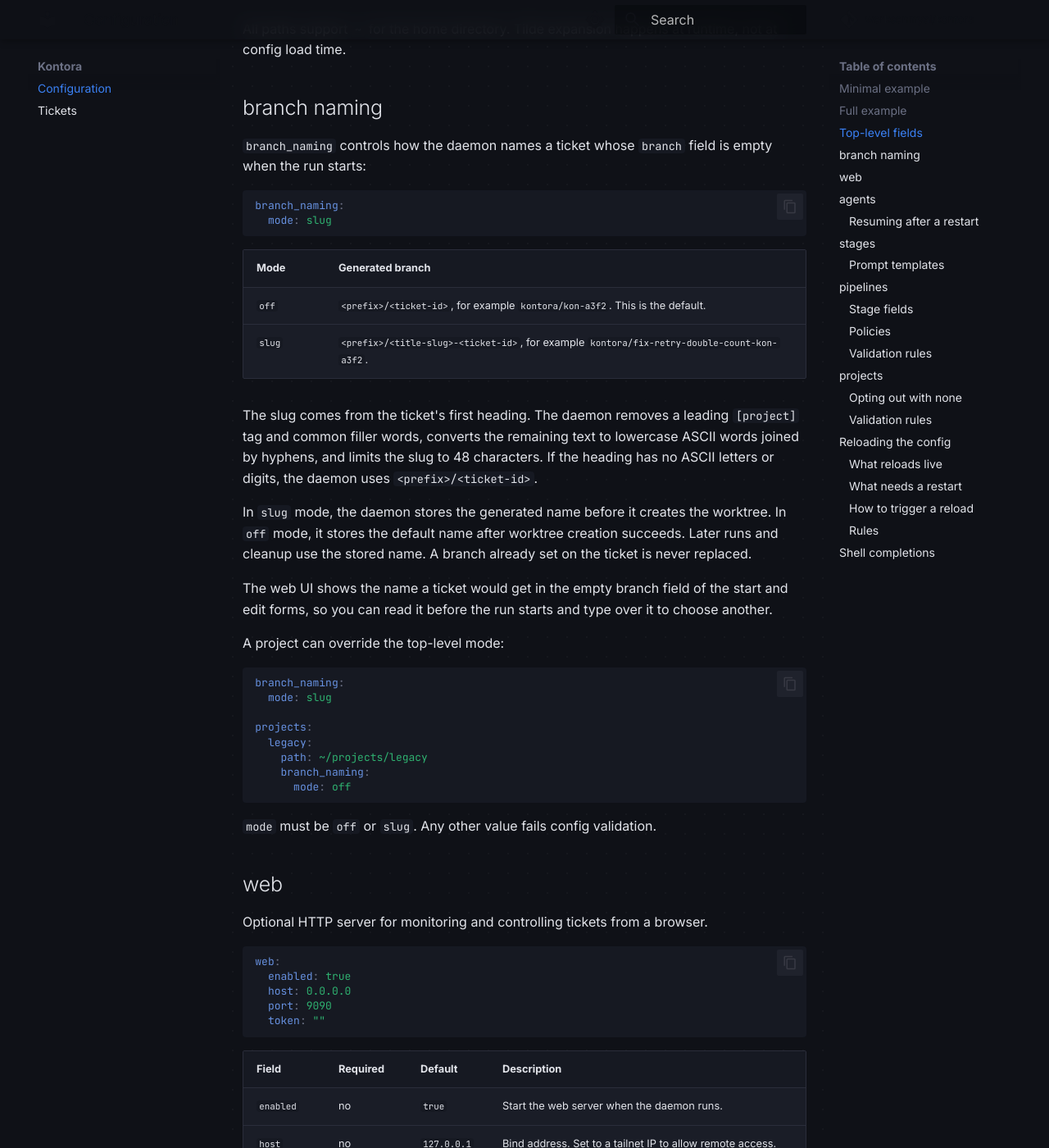
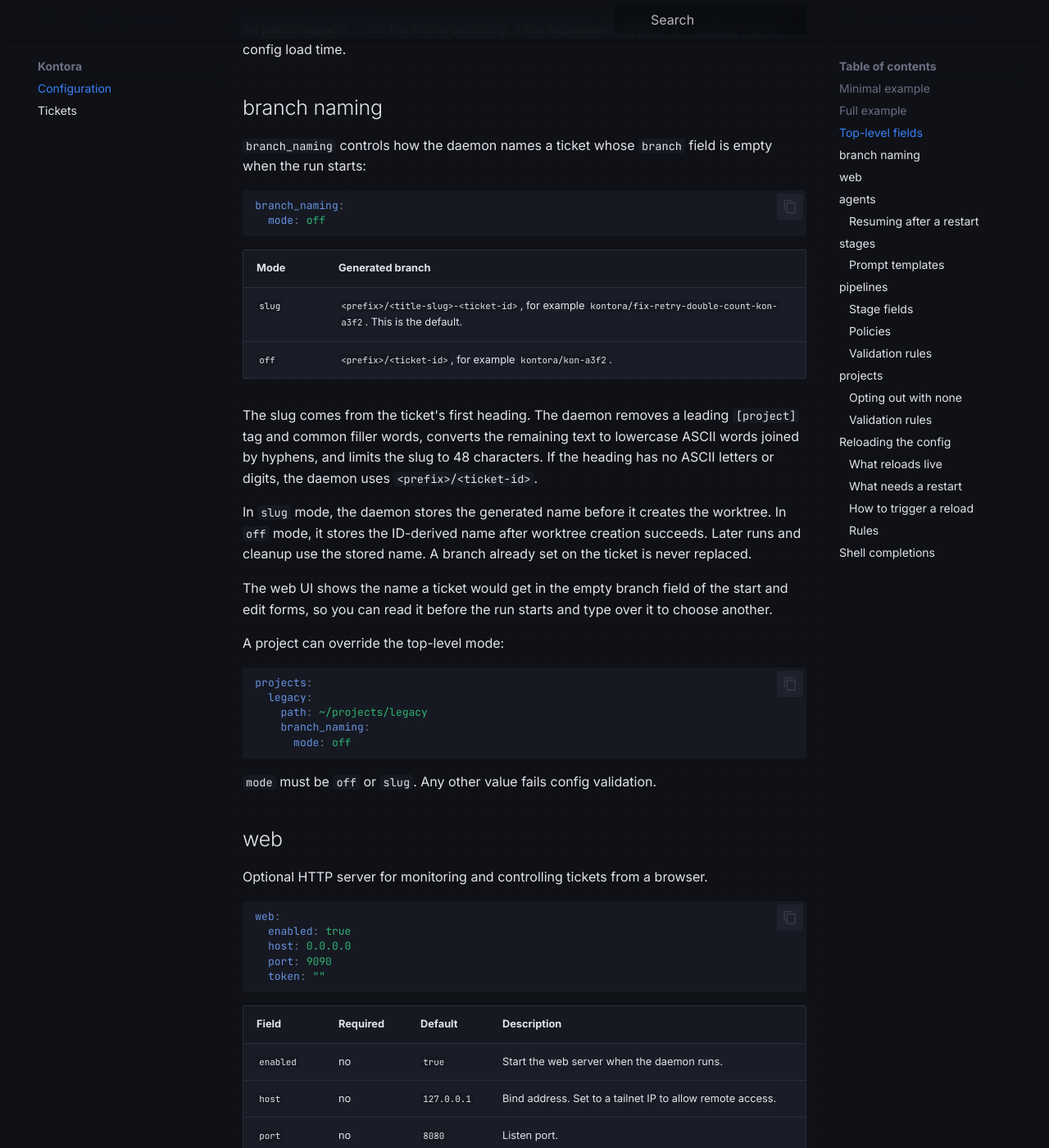
Before and after one commit to worksonmyai/kontora, an MkDocs documentation site: the page built from docs/configuration.md, in a window 1280 px wide and 1400 px high, scrolled down 3729 px. Shown: the whole window at 82% size. Built offline with MkDocs 1.6.1 and Material for MkDocs 9.7.7, drawn with Linux system fonts in a browser that asks for light colours; comment, search, counter and statistics services are not loaded.

Commit message:
Default branch naming to slug mode
An unset branch_naming.mode now means slug, so a ticket with an empty
branch field gets <prefix>/<title-slug>-<ticket-id> without any config.
Set mode: off, globally or per project, to get the ID-only name back.

````diff
--- a/docs/configuration.md
+++ b/docs/configuration.md
@@ -139,13 +139,13 @@
 
 ```yaml
 branch_naming:
-  mode: slug
+  mode: off
 ```
 
 | Mode | Generated branch |
 |------|------------------|
-| `off` | `<prefix>/<ticket-id>`, for example `kontora/kon-a3f2`. This is the default. |
-| `slug` | `<prefix>/<title-slug>-<ticket-id>`, for example `kontora/fix-retry-double-count-kon-a3f2`. |
+| `slug` | `<prefix>/<title-slug>-<ticket-id>`, for example `kontora/fix-retry-double-count-kon-a3f2`. This is the default. |
+| `off` | `<prefix>/<ticket-id>`, for example `kontora/kon-a3f2`. |
 
 The slug comes from the ticket's first heading. The daemon removes a leading
 `[project]` tag and common filler words, converts the remaining text to
@@ -154,7 +154,7 @@
 `<prefix>/<ticket-id>`.
 
 In `slug` mode, the daemon stores the generated name before it creates the
-worktree. In `off` mode, it stores the default name after worktree creation
+worktree. In `off` mode, it stores the ID-derived name after worktree creation
 succeeds. Later runs and cleanup use the stored name. A branch already set on
 the ticket is never replaced.
 
@@ -165,9 +165,6 @@
 A project can override the top-level mode:
 
 ```yaml
-branch_naming:
-  mode: slug
-
 projects:
   legacy:
     path: ~/projects/legacy
--- a/docs/tickets.md
+++ b/docs/tickets.md
@@ -66,7 +66,7 @@
 | `attempt` | Retry counter for the current stage. Reset to 0 on advance/back. |
 | `started_at` | When the current stage started. |
 | `completed_at` | When the ticket finished (status became `done`). |
-| `branch` | Git worktree branch. Set it before pickup to choose the name. If empty, the default is `<prefix>/<ticket-id>`; [`branch_naming`](configuration.md#branch-naming) mode `slug` uses `<prefix>/<title-slug>-<ticket-id>`. The daemon stores a slug name before worktree creation and stores the default name after worktree creation succeeds. |
+| `branch` | Git worktree branch. Set it before pickup to choose the name. If empty, the default is `<prefix>/<title-slug>-<ticket-id>`; [`branch_naming`](configuration.md#branch-naming) mode `off` uses `<prefix>/<ticket-id>`. The daemon stores a slug name before worktree creation and stores the ID-derived name after worktree creation succeeds. |
 | `history` | List of completed stage records. |
 | `last_error` | Error message from the last failed stage run. |
 | `summary` | Summary of the stage run that ended most recently: the text the agent wrote with `kontora summary`, or its final session message as a fallback. Cleared when a new stage starts; each stage keeps its own copy on its `history` entry. |
````
Also changed, not shown: other parts of docs/configuration.md (+1 -1 lines), 3 other files.
